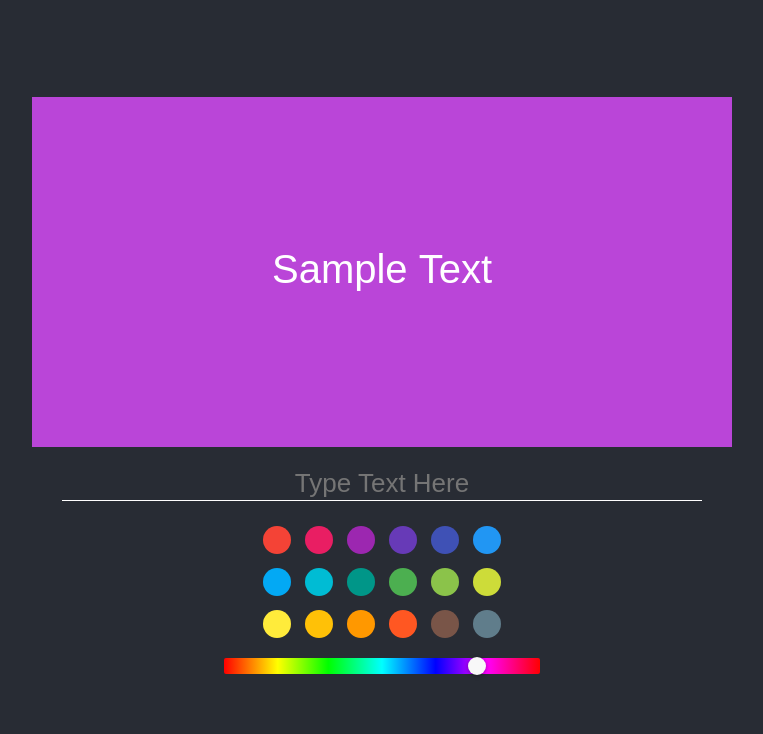
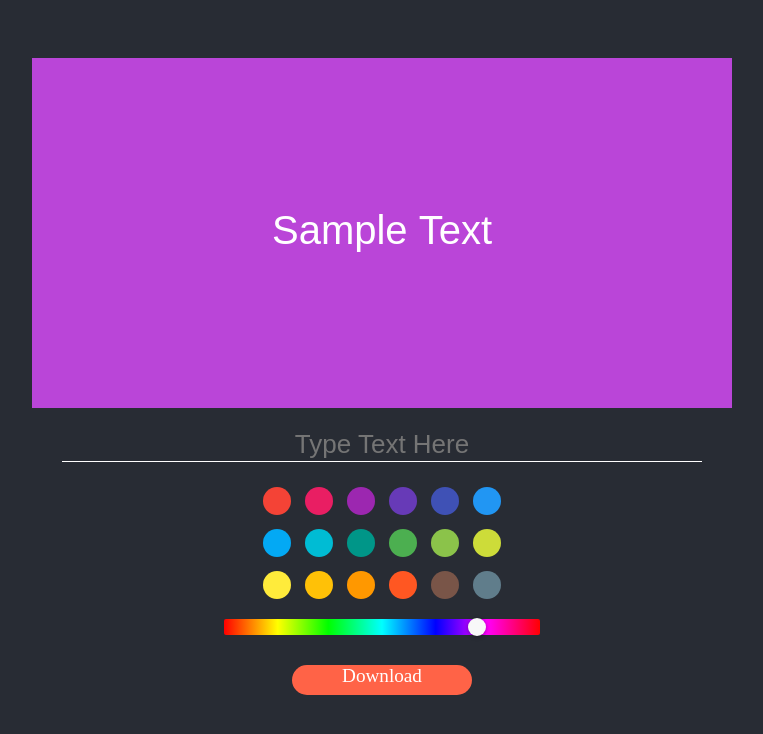
Before and after one commit to Ahnder/bannermaker-func-version, a React (Create React App) app: page / in a window 1280 px wide. Shown: the top 734 px of the page, without its empty margins (258-1021 px from the left). Built offline with nearby package versions, Linux system fonts and the light colour scheme.

Commit message:
Add Component - (Download), App - useState(href)

```diff
--- a/src/App.js
+++ b/src/App.js
@@ -4,12 +4,16 @@ import './App.css';
 import CanvasComponent from './components/CanvasComponent';
 import TextInputComponent from './components/TextInputComponent';
 import PaletteComponent from './components/PaletteComponent';
+import ImgDownloadComponent from './components/ImgDownloadComponent';
 
 import randomColorSelector from './lib/api/randomColorSelector';
 
 function App() {
-  const [color, setColor] = useState(randomColorSelector());
+  const randomColor = randomColorSelector();
+
+  const [color, setColor] = useState(randomColor);
   const [text, setText] = useState('Sample Text');
+  const [href, setHref] = useState('');
 
   const onChangeColor = useCallback((color) => {
     setColor(color.hex);
@@ -17,12 +21,21 @@ function App() {
   const onChangeText = useCallback((e) => {
     setText(e.target.value);
   }, []);
+  const onChangeHref = useCallback((href) => {
+    setHref(href);
+  }, []);
 
   return (
     <div className="App">
-      <CanvasComponent color={color} text={text} />
+      <CanvasComponent
+        color={color}
+        text={text}
+        href={href}
+        onChangeHref={onChangeHref}
+      />
       <TextInputComponent onChangeText={onChangeText} />
       <PaletteComponent color={color} onChangeColor={onChangeColor} />
+      <ImgDownloadComponent href={href} />
     </div>
   );
 }
--- a/src/components/CanvasComponent.js
+++ b/src/components/CanvasComponent.js
@@ -12,7 +12,12 @@ function setFont(canvas, text, args) {
   ctx.fillText(text, canvas.width / 2, canvas.height / 2);
 }
 
-const CanvasComponent = ({ color, text }) => {
+function setImgHref(canvas, href, func) {
+  const url = canvas.toDataURL();
+  href !== url && func(url);
+}
+
+const CanvasComponent = ({ color, text, href, onChangeHref }) => {
   const ref = useRef();
 
   useEffect(() => {
@@ -27,7 +32,9 @@ const CanvasComponent = ({ color, text }) => {
       size: '40',
       font: 'Arial',
     });
-  }, [color, text]);
+
+    setImgHref(canvas, href, onChangeHref);
+  }, [color, text, href, onChangeHref]);
 
   return <canvas ref={ref} width="700" height="350" />;
 };
--- /dev/null
+++ b/src/components/ImgDownloadComponent.css
@@ -0,0 +1,11 @@
+.downButton {
+  width: 180px;
+  height: 30px;
+  font-size: 1.2rem;
+  text-decoration: none;
+  color: #fff;
+  background-color: tomato;
+  border: none;
+  border-radius: 1rem;
+  margin-bottom: 3rem;
+}
--- /dev/null
+++ b/src/components/ImgDownloadComponent.js
@@ -0,0 +1,12 @@
+import React from 'react';
+import './ImgDownloadComponent.css';
+
+const ImgDownloadComponent = ({ href }) => {
+  return (
+    <a href={href} className="downButton" download="banner-image.png">
+      Download
+    </a>
+  );
+};
+
+export default ImgDownloadComponent;
```
